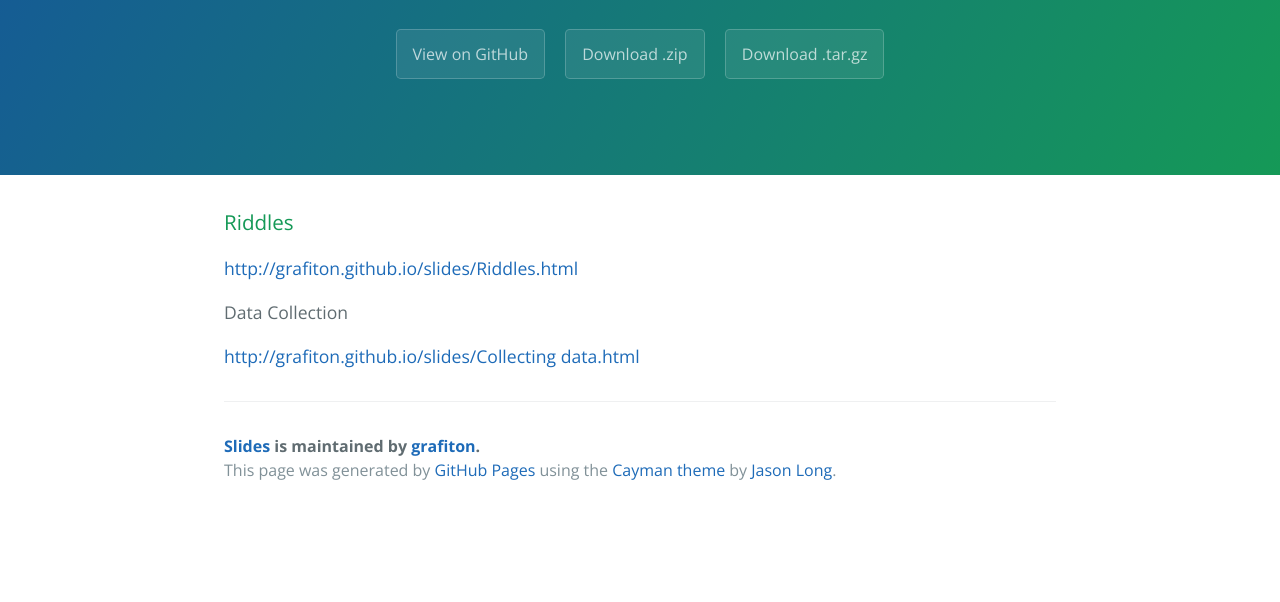
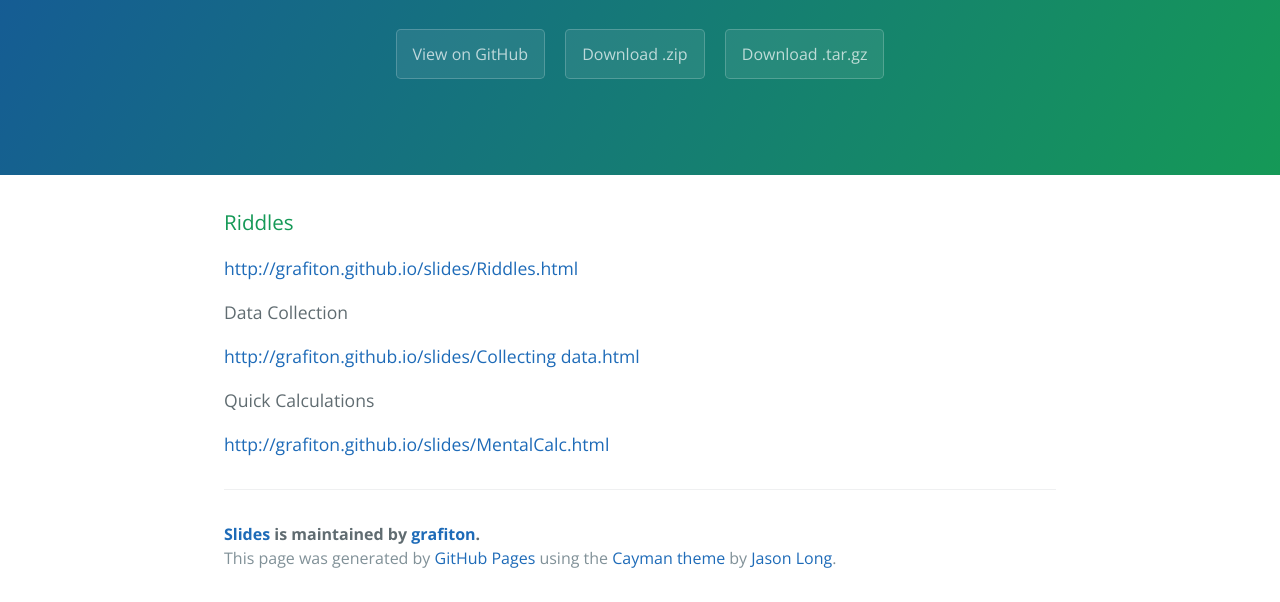
Before and after one commit to grafiton/slides, a plain HTML site: page index.html in a window 1280 px wide. Shown: the part 208-810 px from the top of the page. Drawn offline with nearby package versions, Linux system fonts and the light colour scheme.

Commit message:
added Mental Calc

```diff
--- a/index.html
+++ b/index.html
@@ -21,13 +21,13 @@
     <section class="main-content">
       <h3>
 <a id="my-first-slide" class="anchor" href="#my-first-slide" aria-hidden="true"><span class="octicon octicon-link"></span></a>Riddles</h3>
-
 <p><a href="http://grafiton.github.io/slides/Riddles.html">http://grafiton.github.io/slides/Riddles.html</a></p>
 
-<a id="data" class="anchor" href="#data" aria-hidden="true"><span class="octicon
-octicon-link"></span></a>Data Collection</h3>
+<a id="data" class="anchor" href="#data" aria-hidden="true"><span class="octicon octicon-link"></span></a>Data Collection</h3>
+<p><a href="http://grafiton.github.io/slides/Collecting data.html">http://grafiton.github.io/slides/Collecting data.html</a></p>
 
-<p><a href="http://grafiton.github.io/slides/Collecting data.html">http://grafiton.github.io/slides/Collecting data.html</a></p>
+<a id="Quick Calculations" class="anchor" href="#data" aria-hidden="true"><span class="octicon octicon-link"></span></a>Quick Calculations</h3>
+<p><a href="http://grafiton.github.io/slides/MentalCalc.html">http://grafiton.github.io/slides/MentalCalc.html</a></p>
 
       <footer class="site-footer">
         <span class="site-footer-owner"><a href="https://github.com/grafiton/slides">Slides</a> is maintained by <a href="https://github.com/grafiton">grafiton</a>.</span>
```
